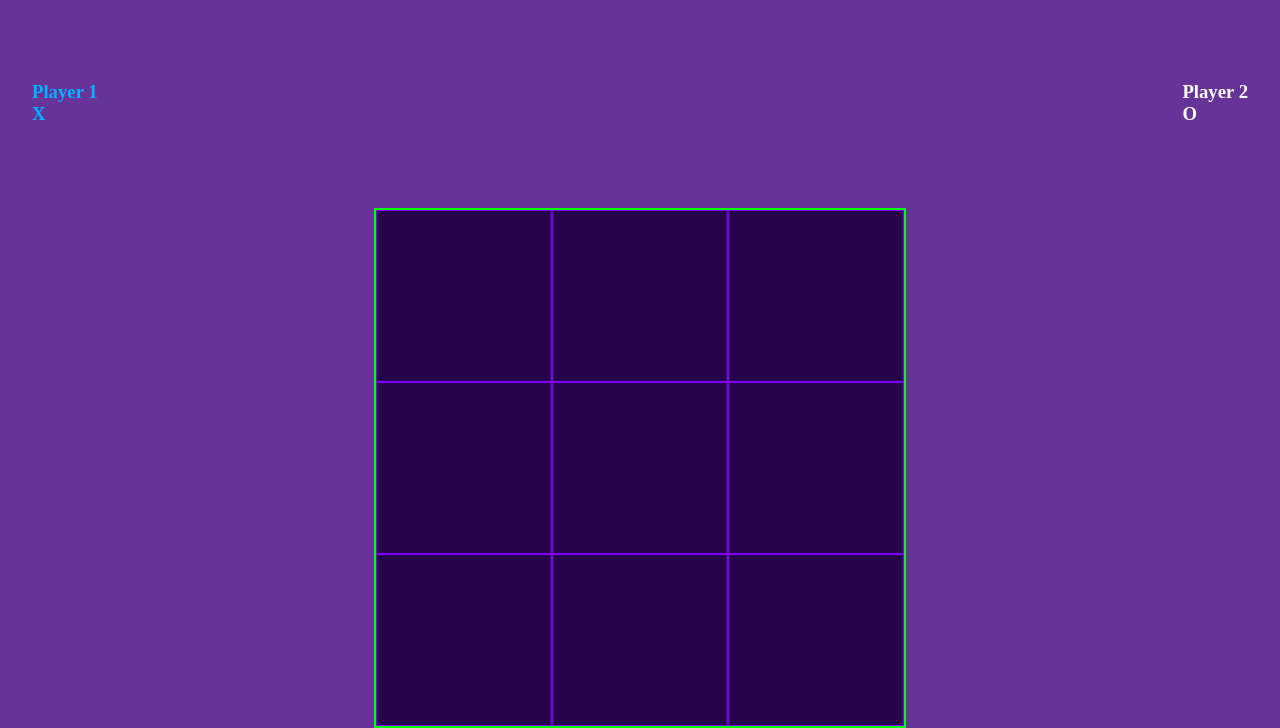
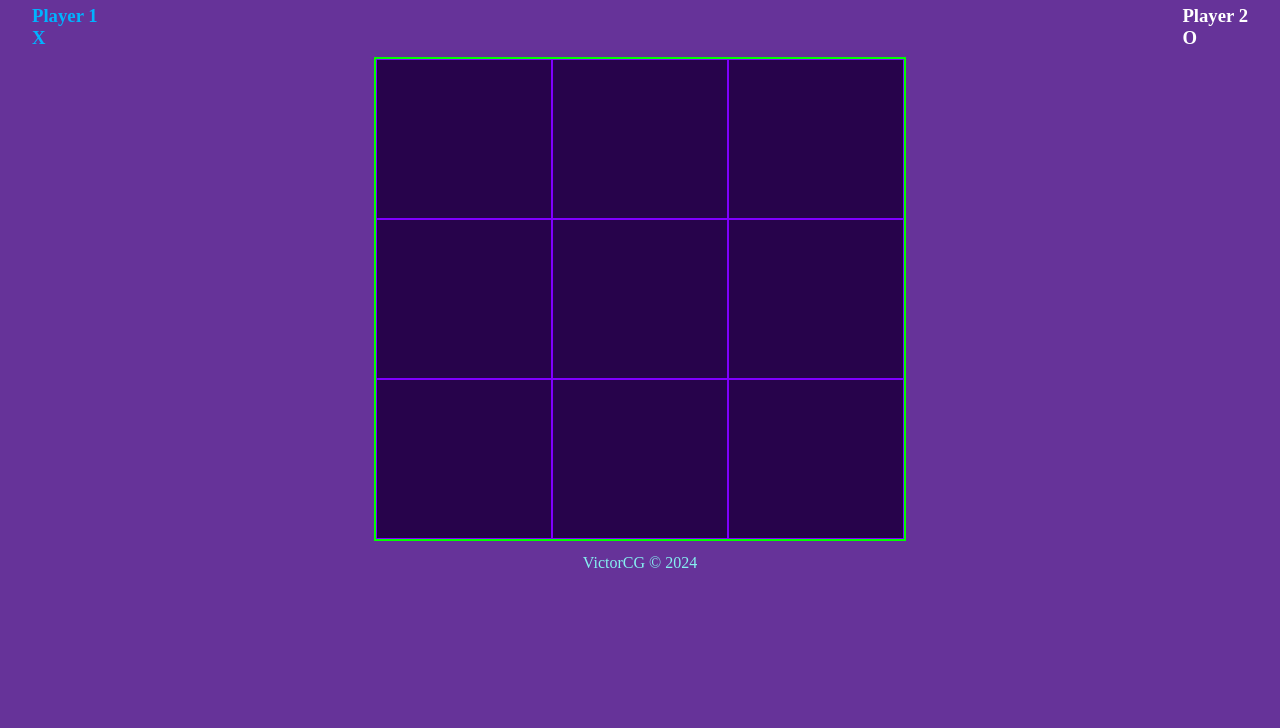
Before and after one commit to IamVictheCG/ODIN-Project, a plain HTML site: page JavaScript Projects/TicTacToe/index.html in a window 1280 px wide. Shown: the part 72-800 px from the top of the page. Drawn offline with nearby package versions, Linux system fonts and the light colour scheme.

Commit message:
updates made

```diff
--- a/JavaScript Projects/TicTacToe/index.html
+++ b/JavaScript Projects/TicTacToe/index.html
@@ -8,6 +8,7 @@
   <link href="mobile.css" rel="stylesheet" type="text/css" media="screen and (max-width: 430px)"/>
 </head>
 <body>
+  <div class="container">
     <h1 class="title">
       <span class="s1">Tic</span>
       <span class="s2">Tac</span>
@@ -15,7 +16,7 @@
     </h1>
     <div class="playersList">
       <h3 class="players" symbol="X">Player 1 <br> X</h3>
-    <h3 class="winMessage"></h3>
+      <h3 class="winMessage colorMix"></h3>
       <h3 class="players" symbol="O">Player 2 <br> O</h3>
     </div>
     <div class="board">
@@ -37,6 +38,11 @@
       </script> -->
     </div>
     <Button class="restart">Play again</Button>
+    <footer>
+      <p>VictorCG © 2024</p>
+    </footer>
+
+  </div>
 
   <script src="https://ajax.googleapis.com/ajax/libs/jquery/3.7.1/jquery.min.js"></script>
   <script src="script.js"></script>
--- a/JavaScript Projects/TicTacToe/mobile.css
+++ b/JavaScript Projects/TicTacToe/mobile.css
@@ -1,4 +1,4 @@
-body {
+.container {
     display: block;
     /* display: flex;
     flex-direction: column; */
--- a/JavaScript Projects/TicTacToe/script.js
+++ b/JavaScript Projects/TicTacToe/script.js
@@ -69,6 +69,7 @@ const Gameboard = function () {
                 $(restart).css("display", "block");
                 $(cachedElements.winnerMsg).html("DRAW")
                 $(cachedElements.winnerMsg).css("display", "block")
+                $(cachedElements.winnerMsg).addClass("colorMix")
                 $(restart).click(() => gameController.startOver());
             }
             console.log("isBoardFull:" + isBoardFull);
@@ -237,10 +238,13 @@ let GameController = function () {
         allMoves = [];
         board.resetBoard();
         $(winnerMsg).css("display", "none")
+        $(winnerMsg).removeClass("colorMix")
         $(cachedPlayers[1]).attr('id', '');
         $(cachedPlayers[0]).attr('id', 'player1');
         console.log("Restarted");
         $(restart).css('display', 'none')
+        // printNewTurn();
+        gameController()
     }
 
     const playRound = (row, column) => {
--- a/JavaScript Projects/TicTacToe/style.css
+++ b/JavaScript Projects/TicTacToe/style.css
@@ -1,11 +1,19 @@
 body {
     margin: 0%;
+    height: 100vh;
+    /* border: 2px solid red; */
+    display: flex;
+    flex-direction: column;
+    justify-content: space-between;
     background-color: rebeccapurple;
+}
+.container {
     display: flex;
     flex-direction: column;
     justify-content: space-between;
     align-items: center;
-    height: 100vh;
+    /* border: 2px solid rgb(0, 17, 255); */
+    margin: 0%;
     gap: 8px;
 }
 .title {
@@ -33,6 +41,7 @@ body {
 }
 
 .playersList {
+    /* border-bottom: 2px solid blue; */
     display: flex;
     justify-content: space-between;
     margin: 0%;
@@ -51,11 +60,18 @@ body {
     }
 }
 
+.colorMix{
+    animation: normal;
+    animation-name: colorMix;
+    animation-duration: 3s;
+    animation-iteration-count: 2;
+}
+
 .board {
     /* margin-top: 30px; */
     /* width: 50%; */
     max-width: 528.4px;
-    min-height: 485.2px;
+    min-height: 475.2px;
     height: fit-content;
     /* height: fit-content; */
     /* margin: auto; */
@@ -69,7 +85,7 @@ body {
         display: flex;
         justify-content: center;
         align-items: center;
-        height: 170px;
+        height: 158px;
 
         p {
             font-size: 50px;
@@ -100,3 +116,25 @@ body {
     width: 100px;
     display: none;
 }
+
+footer {
+    color: rgb(134, 241, 241);
+    margin-top: 5px;
+
+    p {
+        margin: 0%;
+        text-align: center;
+    }
+}
+
+@keyframes colorMix {
+    0% {
+        color: blue;
+    }
+    50% {
+        color: white;
+    }
+    100% {
+        color: red;
+    }
+}
```
Lines whose indentation alone changed are shown as unchanged.
